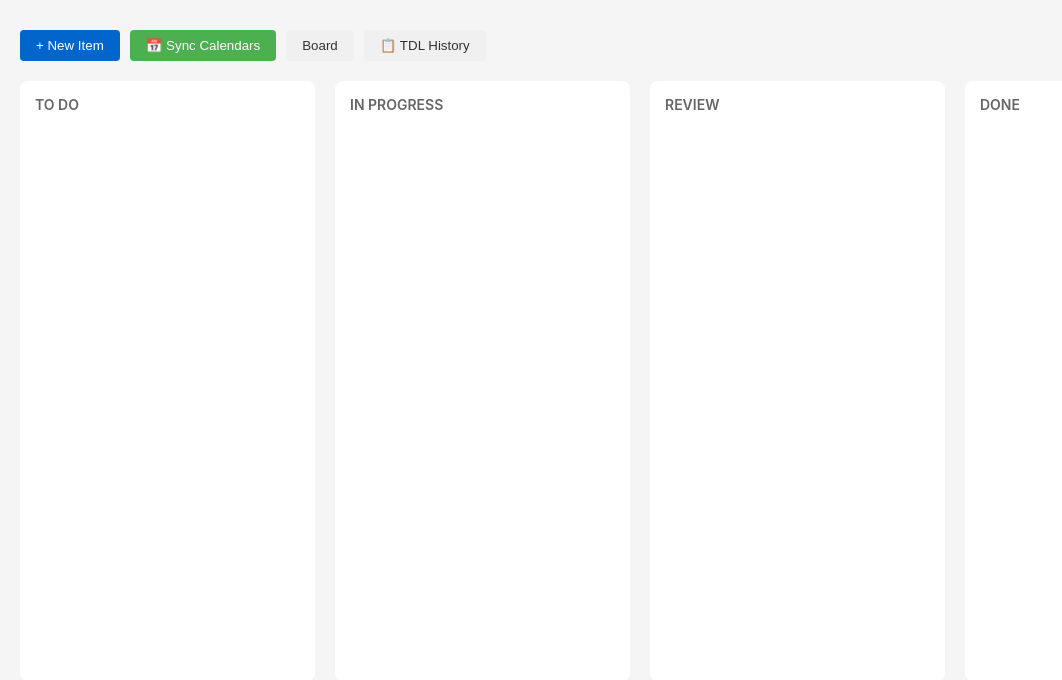
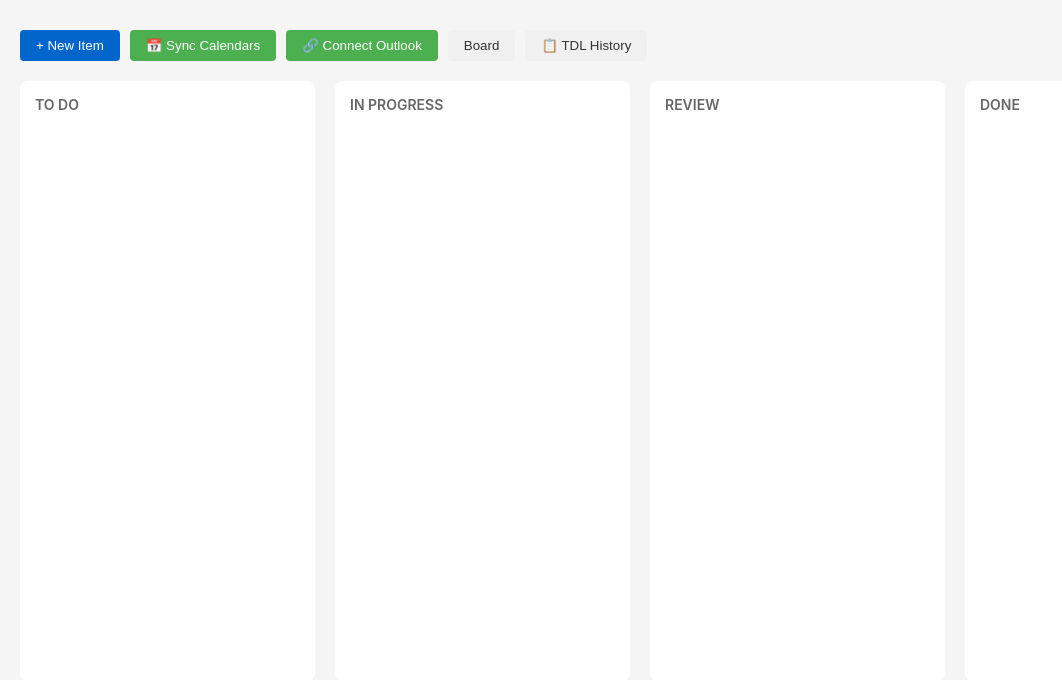
Before and after one commit to kimipdb306/scout-tdl, a Flask app: page / in a window 1280 px wide. Shown: the part 57-737 px from the top of the page, without its empty margins (0-1062 px from the left). Run offline with Flask 3, Linux system fonts and the light colour scheme.

Commit message:
Add Outlook connect button to TDL UI

```diff
--- a/templates/index.html
+++ b/templates/index.html
@@ -82,6 +82,7 @@
         <div class="action-bar">
             <button class="btn btn-primary" onclick="openNewItemModal()">+ New Item</button>
             <button class="btn btn-sync" onclick="syncCalendars()">📅 Sync Calendars</button>
+            <button class="btn btn-sync" onclick="connectOutlook()" id="outlook-btn">🔗 Connect Outlook</button>
             <button class="btn btn-secondary" id="board-btn" onclick="switchView('board')">Board</button>
             <button class="btn btn-secondary" id="history-btn" onclick="switchView('history')">📋 TDL History</button>
         </div>
@@ -301,6 +302,15 @@
             btn.textContent = '📅 Sync Calendars';
         }
 
+        async function connectOutlook() {
+            const btn = document.getElementById('outlook-btn');
+            btn.disabled = true;
+            btn.textContent = 'Connecting...';
+
+            // Redirect to Outlook OAuth
+            window.location.href = '/auth/outlook/login';
+        }
+
         function switchView(view) {
             currentView = view;
             document.getElementById('board-view').style.display = view === 'board' ? 'grid' : 'none';
```
